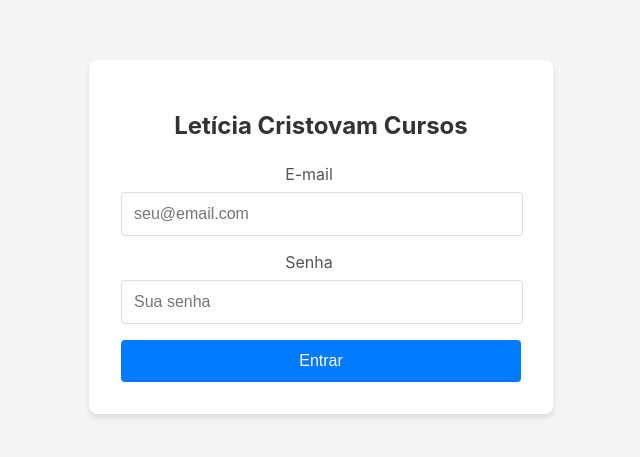
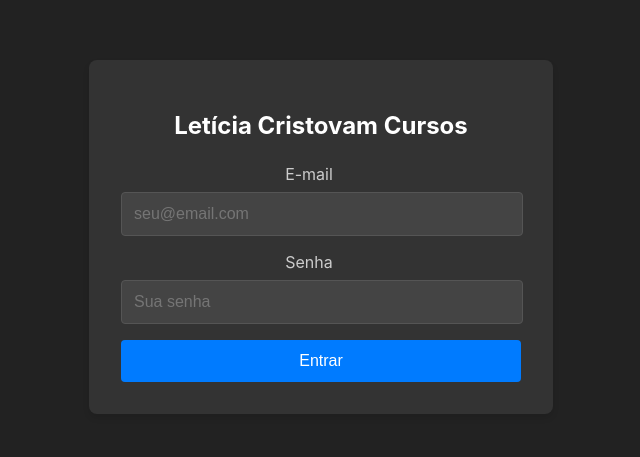
Before and after one commit to Heitor-Goncalves/plataforma-de--cursos, a React (Create React App) app: page /login in a window 1280 px wide. Shown: the part 163-620 px from the top of the page, without its empty margins (319-959 px from the left). Built offline with nearby package versions, Linux system fonts and the light colour scheme.

Commit message:
corrigido algumas erros na interface

```diff
--- a/src/CourseArea.css
+++ b/src/CourseArea.css
@@ -30,7 +30,7 @@
 
 .header h1 {
   margin: 0;
-  color: #333;
+  color: #f3ebeb;
 }
 
 .dark-mode .header h1 {
@@ -175,11 +175,13 @@
   padding: 1rem;
   overflow-y: auto;
   border-left: 1px solid #ddd;
+  color: #2b2b2b; /* Cor de fonte mais clara para a sidebar em light mode */
 }
 
 .dark-mode .sidebar {
   background: #333;
   border-left-color: #555;
+  color: #e9eef6; /* Fonte clara no dark mode */
 }
 
 .sidebar h3 {
@@ -292,6 +294,7 @@
   .dark-mode .sidebar {
     background: #333;
     border-right-color: #555;
+    color: #e9eef6; /* Fonte clara no dark mode (mobile) */
   }
 
   .sidebar.open {
--- a/src/CourseArea.js
+++ b/src/CourseArea.js
@@ -3,7 +3,7 @@ import { useTheme } from './ThemeContext';
 import './CourseArea.css';
 
 const CourseArea = ({ onLogout }) => {
-  const { isDarkMode, toggleTheme } = useTheme();
+  const { isDarkMode } = useTheme();
   const [currentLesson, setCurrentLesson] = useState(0);
   const [completedLessons, setCompletedLessons] = useState([]);
   const [isSidebarOpen, setIsSidebarOpen] = useState(false); // Estado para menu hambúrguer
@@ -76,9 +76,6 @@ const CourseArea = ({ onLogout }) => {
           <h1>Vídeo Aulas</h1>
         </div>
         <div>
-          <button onClick={toggleTheme} className="theme-toggle">
-            {isDarkMode ? '☀️' : '🌙'}
-          </button>
           <button onClick={onLogout} className="logout-btn">Sair</button>
         </div>
       </header>
@@ -95,7 +92,7 @@ const CourseArea = ({ onLogout }) => {
           </div>
           <div className="lesson-info">
             <h2>{currentVideo.title}</h2>
-            <p>Descrição da aula {currentLesson + 1}.</p>
+
             <button onClick={handleCompleteLesson} className="complete-btn">
               {completedLessons.includes(currentLesson) ? 'Concluído' : 'Marcar como Concluído'}
             </button>
--- a/src/ThemeContext.js
+++ b/src/ThemeContext.js
@@ -1,30 +1,19 @@
-import React, { createContext, useContext, useState, useEffect } from 'react';
+import React, { createContext } from 'react';
 
 const ThemeContext = createContext();
 
-export const useTheme = () => useContext(ThemeContext);
+export const useTheme = () => React.useContext(ThemeContext);
 
+// Forçar modo escuro: útil quando queremos apenas o tema escuro ativo.
 export const ThemeProvider = ({ children }) => {
-  const [isDarkMode, setIsDarkMode] = useState(false);
-
-  useEffect(() => {
-    const savedTheme = localStorage.getItem('theme');
-    if (savedTheme) {
-      setIsDarkMode(savedTheme === 'dark');
-    }
-  }, []);
-
+  const isDarkMode = true;
   const toggleTheme = () => {
-    const newTheme = !isDarkMode;
-    setIsDarkMode(newTheme);
-    localStorage.setItem('theme', newTheme ? 'dark' : 'light');
+    // Intencionalmente vazio — tema fixo em dark mode
   };
 
   return (
     <ThemeContext.Provider value={{ isDarkMode, toggleTheme }}>
-      <div className={isDarkMode ? 'dark-mode' : 'light-mode'}>
-        {children}
-      </div>
+      <div className="dark-mode">{children}</div>
     </ThemeContext.Provider>
   );
 };
```
